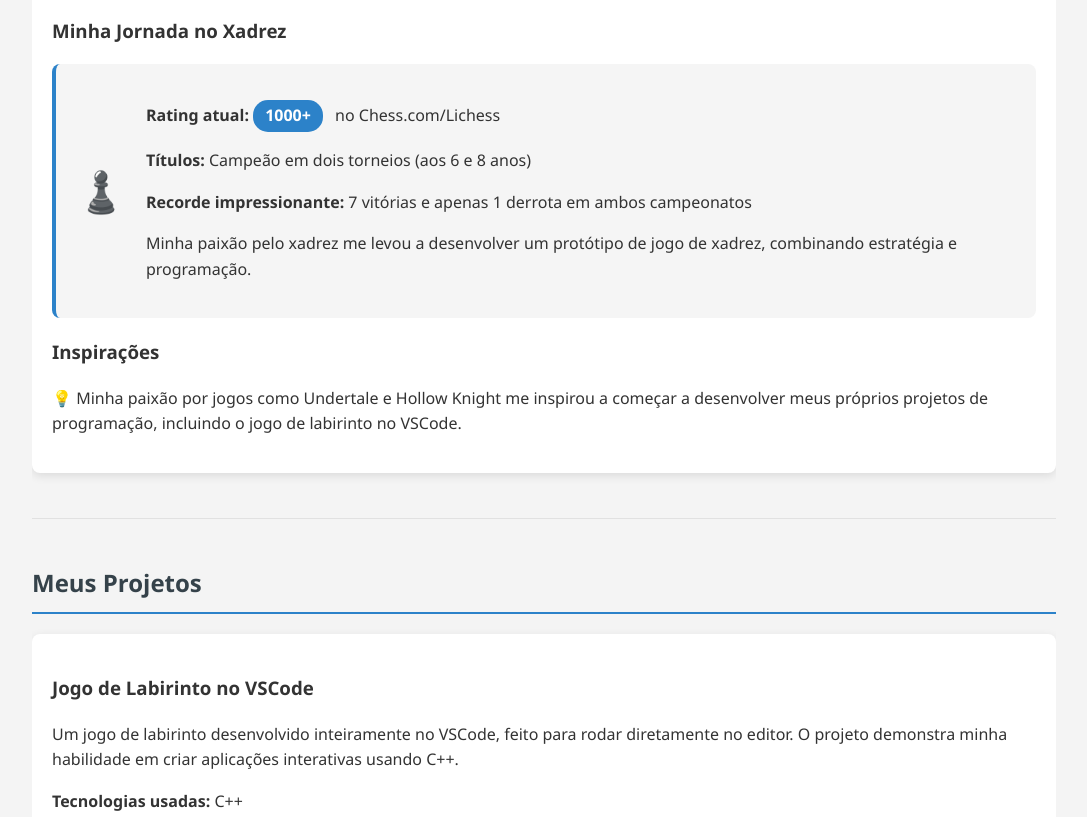
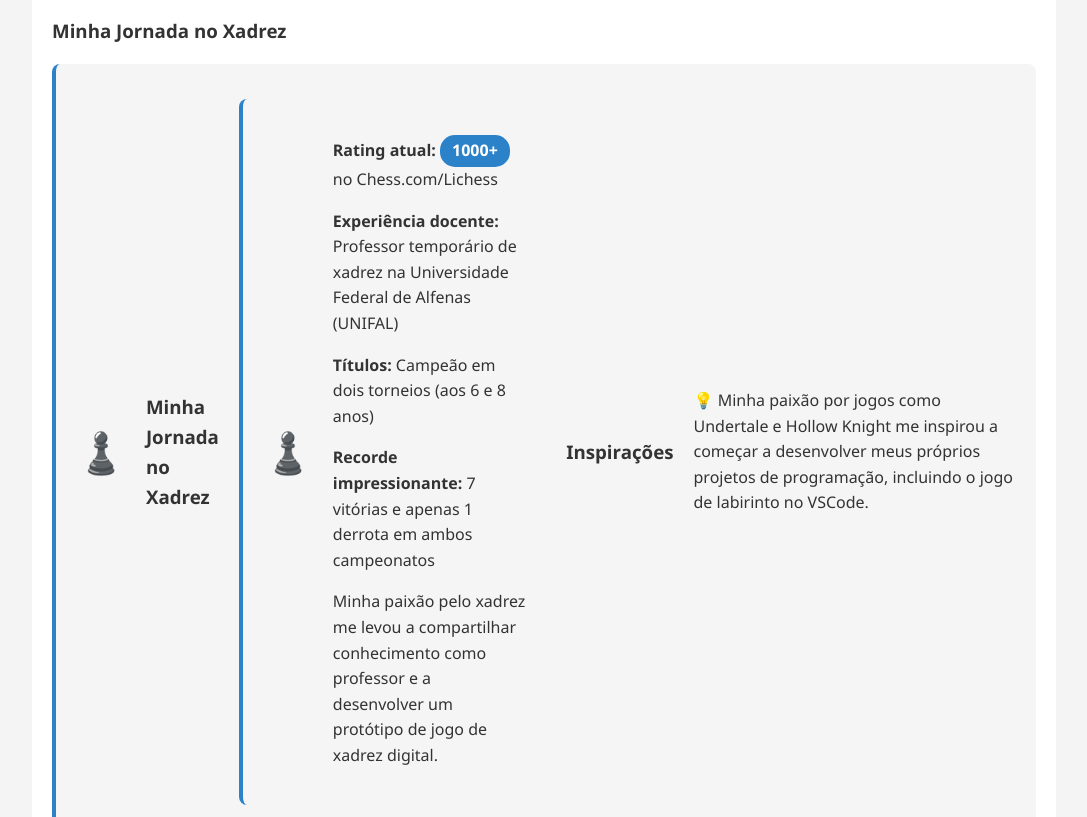
Before and after one commit to AlissonGuilherme727/projetos.github.io, a plain HTML site: page index.html in a window 1280 px wide. Shown: the part 712-1529 px from the top of the page, without its empty margins (96-1183 px from the left). Drawn offline with Linux system fonts and the light colour scheme.

Commit message:
index.html

```diff
--- a/index.html
+++ b/index.html
@@ -150,13 +150,17 @@
                 <h3>Minha Jornada no Xadrez</h3>
                 <div class="chess-card">
                     <div class="chess-icon">♟️</div>
-                    <div>
-                        <p><strong>Rating atual:</strong> <span class="rating-badge">1000+</span> no Chess.com/Lichess</p>
-                        <p><strong>Títulos:</strong> Campeão em dois torneios (aos 6 e 8 anos)</p>
-                        <p><strong>Recorde impressionante:</strong> 7 vitórias e apenas 1 derrota em ambos campeonatos</p>
-                        <p>Minha paixão pelo xadrez me levou a desenvolver um protótipo de jogo de xadrez, combinando estratégia e programação.</p>
-                    </div>
+                     <h3>Minha Jornada no Xadrez</h3>
+            <div class="chess-card">
+                <div class="chess-icon">♟️</div>
+                <div>
+                    <p><strong>Rating atual:</strong> <span class="rating-badge">1000+</span> no Chess.com/Lichess</p>
+                    <p><strong>Experiência docente:</strong> Professor temporário de xadrez na Universidade Federal de Alfenas (UNIFAL)</p>
+                    <p><strong>Títulos:</strong> Campeão em dois torneios (aos 6 e 8 anos)</p>
+                    <p><strong>Recorde impressionante:</strong> 7 vitórias e apenas 1 derrota em ambos campeonatos</p>
+                    <p>Minha paixão pelo xadrez me levou a compartilhar conhecimento como professor e a desenvolver um protótipo de jogo de xadrez digital.</p>
                 </div>
+            </div>
 
                 <h3>Inspirações</h3>
                 <p>💡 Minha paixão por jogos como Undertale e Hollow Knight me inspirou a começar a desenvolver meus próprios projetos de programação, incluindo o jogo de labirinto no VSCode.</p>
```
